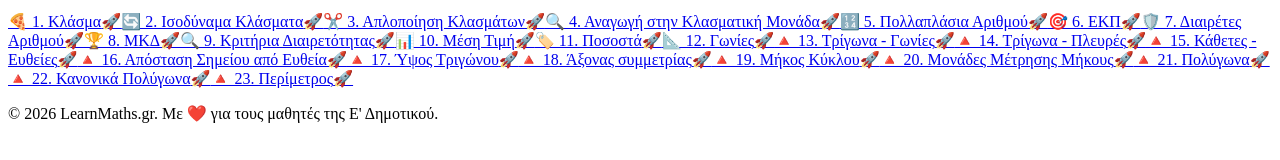
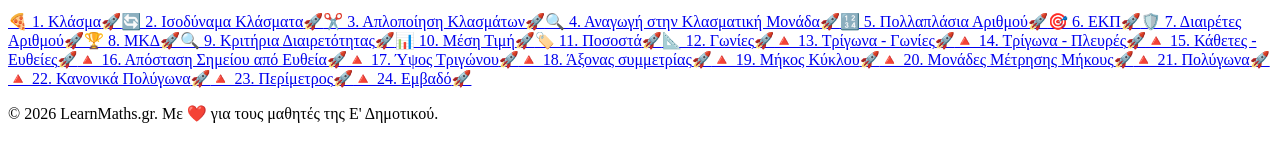
Before and after one commit to gkrimpas-lab/learn-maths-2026, a Next.js app: page /e-dimotikou in a window 1280 px wide. Shown: the part 130-290 px from the top of the page. Built offline with nearby package versions, Linux system fonts and the light colour scheme.

Commit message:
Update index.js

```diff
--- a/pages/e-dimotikou/index.js
+++ b/pages/e-dimotikou/index.js
@@ -27,7 +27,8 @@ export default function EDimotikouMenu() {
     { id: '20-monades-mikous', label: '🔺 20. Μονάδες Μέτρησης Μήκους', href: '/e-dimotikou/20-monades-mikous' },
     { id: '21-poligona', label: '🔺 21. Πολύγωνα', href: '/e-dimotikou/21-poligona' },
     { id: '22-kanonika-poligona', label: '🔺 22. Κανονικά Πολύγωνα', href: '/e-dimotikou/22-kanonika-poligona' },
-    { id: '23-perimetros', label: '🔺 23. Περίμετρος', href: '/e-dimotikou/23-perimetros' }
+    { id: '23-perimetros', label: '🔺 23. Περίμετρος', href: '/e-dimotikou/23-perimetros' },
+    { id: '24-embado', label: '🔺 24. Εμβαδό', href: '/e-dimotikou/24-embado' }
   ];
 
   return (
```
